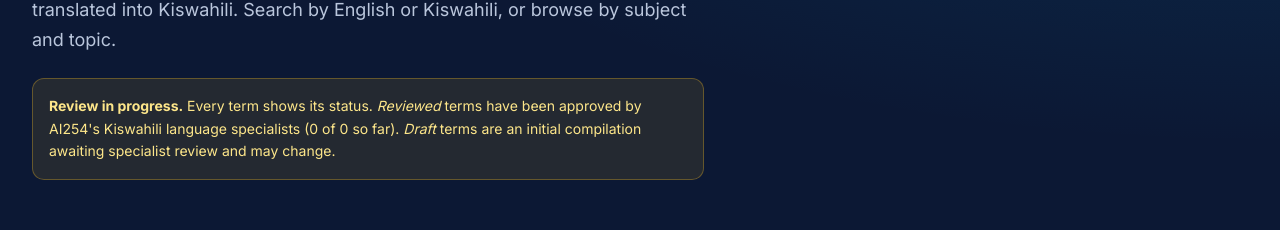
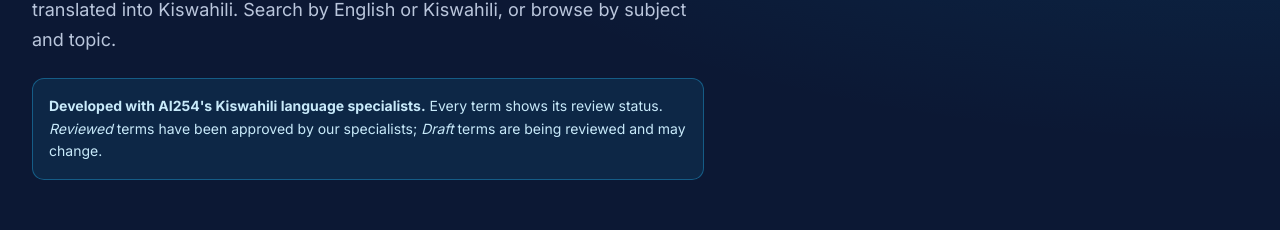
Before and after one commit to stevedev711-ai/ai254-website, a Next.js app: page /glossary in a window 1280 px wide. Shown: the part 331-561 px from the top of the page. Built offline with nearby package versions, Linux system fonts and the light colour scheme; no server answers; the database is empty.

Commit message:
Glossary page: more confident introduction notice
Co-Authored-By: Claude Opus 5.5 <noreply@anthropic.com>
Claude-Session: https://claude.ai/code/session_01S5DyfcZkvcGrm6QZyfqv4d

```diff
--- a/src/app/(site)/glossary/page.tsx
+++ b/src/app/(site)/glossary/page.tsx
@@ -25,7 +25,6 @@ async function getTerms(): Promise<PublicTerm[]> {
 
 export default async function GlossaryPage() {
   const terms = await getTerms();
-  const reviewed = terms.filter((t) => t.status === "REVIEWED").length;
   return (
     <>
       <PageHeader
@@ -33,8 +32,8 @@ export default async function GlossaryPage() {
         title="English–Kiswahili scientific terminology"
         intro="The terms AI254 uses to keep scientific meaning consistent when lectures are translated into Kiswahili. Search by English or Kiswahili, or browse by subject and topic."
       >
-        <div className="mt-6 max-w-2xl rounded-xl border border-amber-400/30 bg-amber-400/10 p-4 text-sm leading-relaxed text-amber-200">
-          <strong>Review in progress.</strong> Every term shows its status. <em>Reviewed</em> terms have been approved by AI254&apos;s Kiswahili language specialists ({reviewed} of {terms.length} so far). <em>Draft</em> terms are an initial compilation awaiting specialist review and may change.
+        <div className="mt-6 max-w-2xl rounded-xl border border-cyan-400/40 bg-cyan-400/10 p-4 text-sm leading-relaxed text-cyan-100">
+          <strong>Developed with AI254&apos;s Kiswahili language specialists.</strong> Every term shows its review status. <em>Reviewed</em> terms have been approved by our specialists; <em>Draft</em> terms are being reviewed and may change.
         </div>
       </PageHeader>
       <div className="container-x py-12">
```
